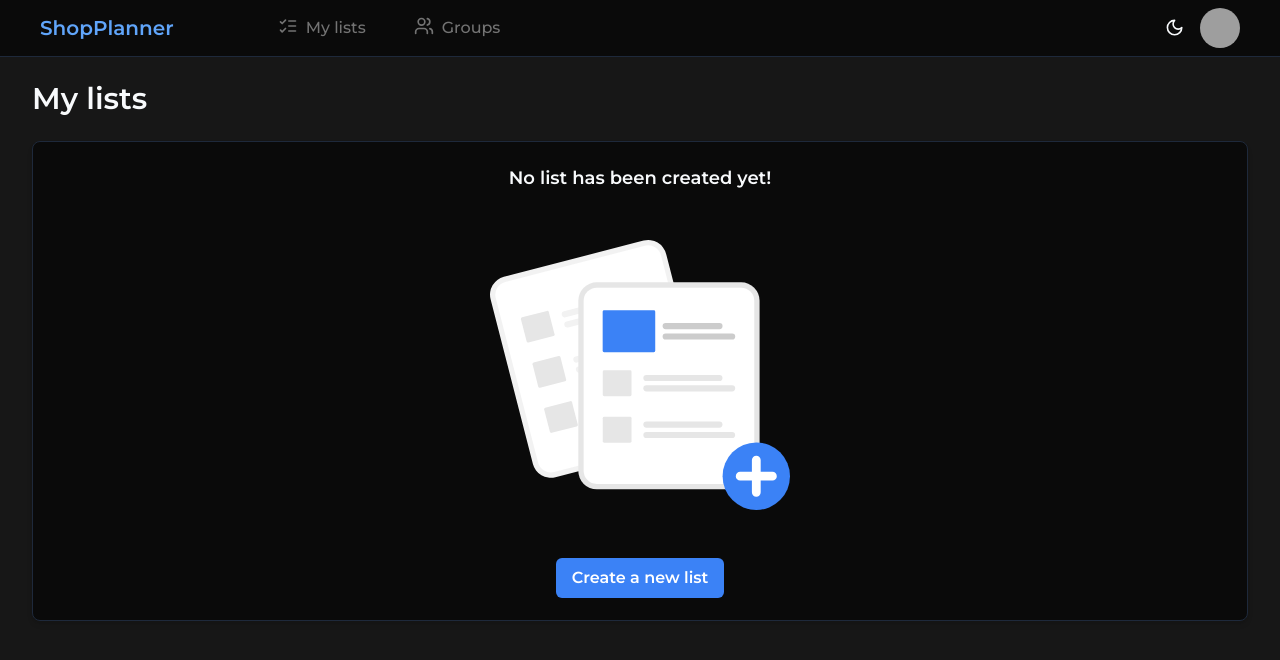
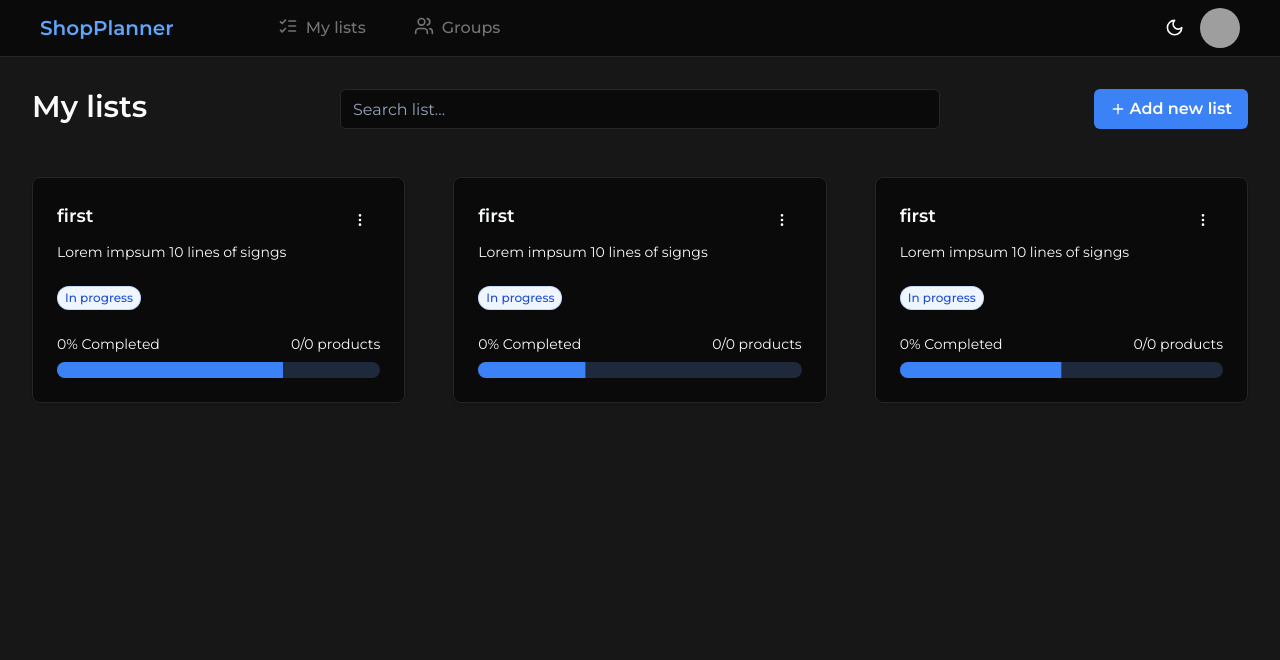
Before and after one commit to Matis121/ShopPlanner, a React (Vite) app in the folder frontend/: page / in a window 1280 px wide. Shown: the top 660 px of the page. Built offline with nearby package versions, Linux system fonts and the light colour scheme; grey boxes are pictures that could not be loaded.

Commit message:
feat: cards components + search bar

```diff
--- a/frontend/src/App.tsx
+++ b/frontend/src/App.tsx
@@ -1,6 +1,5 @@
 import { RouterProvider, createRouter } from "@tanstack/react-router";
 import { routeTree } from "./routeTree.gen";
-import MyLists from "./pages/MyLists";
 
 const router = createRouter({ routeTree });
 
--- /dev/null
+++ b/frontend/src/components/Card.tsx
@@ -0,0 +1,49 @@
+import { Progress } from "@/components/ui/progress";
+import { Button } from "@/components/ui/button";
+import {
+  DropdownMenu,
+  DropdownMenuContent,
+  DropdownMenuItem,
+  DropdownMenuTrigger,
+} from "@/components/ui/dropdown-menu";
+import { LuMoreVertical, LuTrash2 } from "react-icons/lu";
+
+const ListCard = ({ name, description, status, progressBarPercent }: any) => {
+  return (
+    <div className="rounded-lg border shadow group-hover:shadow-xl duration-200 bg-white dark:border-neutral-800 dark:bg-neutral-950 hover:cursor-pointer">
+      <div className="p-6 relative">
+        <DropdownMenu>
+          <DropdownMenuTrigger asChild>
+            <Button
+              variant="ghost"
+              size="sm"
+              className="absolute top-6 right-6"
+            >
+              <LuMoreVertical />
+            </Button>
+          </DropdownMenuTrigger>
+          <DropdownMenuContent className="w-30">
+            <DropdownMenuItem className="flex gap-2 text-red-500 hover:cursor-pointer">
+              <LuTrash2 />
+              Delete
+            </DropdownMenuItem>
+          </DropdownMenuContent>
+        </DropdownMenu>
+        <h2 className="text-lg font-semibold line-clamp-1 pr-10">{name}</h2>
+        <p className="mt-3 text-sm">{description}</p>
+        <span className="mt-6 inline-flex flex-shrink-0 items-center rounded-full px-2 py-1 text-xs font-medium bg-blue-50 text-blue-700 ring-1 ring-inset ring-blue-600/20">
+          {status}
+        </span>
+        <div className="mt-6 space-y-2">
+          <div className="flex justify-between text-sm">
+            <span>0% Completed</span>
+            <span>0/0 products</span>
+          </div>
+          <Progress value={progressBarPercent} />
+        </div>
+      </div>
+    </div>
+  );
+};
+
+export default ListCard;
--- /dev/null
+++ b/frontend/src/components/CardsContainer.tsx
@@ -0,0 +1,9 @@
+const CardsContainer = ({ children }: any) => {
+  return (
+    <div className="w-full grid gap-8 md:gap-12 grid-cols-1 md:grid-cols-2 xl:grid-cols-3">
+      {children}
+    </div>
+  );
+};
+
+export default CardsContainer;
--- a/frontend/src/components/ContentTitle.tsx
+++ b/frontend/src/components/ContentTitle.tsx
@@ -1,11 +1,38 @@
+import { Input } from "@/components/ui/input";
+import { Button } from "@/components/ui/button";
+import { LuPlus } from "react-icons/lu";
+
 interface ContentTitleProps {
   title: string;
+  cardsAmount: number;
 }
 
-const ContentTitle: React.FC<ContentTitleProps> = ({ title }) => {
+const ContentTitle: React.FC<ContentTitleProps> = ({ title, cardsAmount }) => {
+  const DisplaySearch = (cardsAmount: number) => {
+    if (cardsAmount > 0) {
+      return (
+        <>
+          <Input
+            type="text"
+            placeholder="Search list..."
+            className="w-full xl:w-[600px] absolute left-1/2 -translate-x-1/2 top-24 xl:top-auto"
+          />
+          <Button className="flex gap-1">
+            <LuPlus />
+            Add new list
+          </Button>
+        </>
+      );
+    }
+    return null;
+  };
+
   return (
-    <div className="py-6">
+    <div
+      className={`w-full pt-8 xl:pb-12 flex justify-between relative ${cardsAmount > 0 ? "pb-32" : "pb-12"}`}
+    >
       <h2 className="font-semibold text-3xl">{title}</h2>
+      {DisplaySearch(cardsAmount)}
     </div>
   );
 };
--- a/frontend/src/components/EmptyContent.tsx
+++ b/frontend/src/components/EmptyContent.tsx
@@ -10,7 +10,7 @@ interface EmptyContentProps {
 const EmptyContent: React.FC<EmptyContentProps> = ({ paragraph, button }) => {
   return (
     <section className="w-full">
-      <div className="rounded-lg h-[60vh] bg-white dark:bg-neutral-950 w-full flex flex-col items-center justify-center border shadow-md gap-12">
+      <div className="rounded-lg bg-white dark:bg-neutral-950 w-full flex flex-col items-center justify-center border shadow-md gap-12 py-12">
         <p className="font-semibold text-lg">{paragraph}</p>
         <img src={emptyState} alt="empty states" className="w-[300px]" />
         <Button>{button}</Button>
--- a/frontend/src/components/header/Header.tsx
+++ b/frontend/src/components/header/Header.tsx
@@ -11,7 +11,7 @@ const Header = () => {
   };
 
   return (
-    <header className="flex items-center border-b px-10 py-2 bg-white dark:bg-neutral-950 overflow-hidden">
+    <header className="flex items-center border-b px-10 py-2 bg-white dark:bg-neutral-950 dark:border-neutral-800 overflow-hidden">
       <Link to="/">
         <span className=" text-blue-400 font-semibold text-xl">
           ShopPlanner
--- /dev/null
+++ b/frontend/src/components/ui/input.tsx
@@ -0,0 +1,25 @@
+import * as React from "react";
+
+import { cn } from "@/lib/utils";
+
+export interface InputProps
+  extends React.InputHTMLAttributes<HTMLInputElement> {}
+
+const Input = React.forwardRef<HTMLInputElement, InputProps>(
+  ({ className, type, ...props }, ref) => {
+    return (
+      <input
+        type={type}
+        className={cn(
+          "flex h-10 w-full rounded-md border border-input bg-background dark:bg-neutral-950 dark:border-neutral-800 px-3 py-2 text-md ring-offset-background file:border-0 file:bg-transparent file:text-sm file:font-medium placeholder:text-muted-foreground focus-visible:outline-none focus-visible:ring-2 focus-visible:ring-ring focus-visible:ring-offset-2 disabled:cursor-not-allowed disabled:opacity-50",
+          className
+        )}
+        ref={ref}
+        {...props}
+      />
+    );
+  }
+);
+Input.displayName = "Input";
+
+export { Input };
--- a/frontend/src/layout/DefaultLayout.tsx
+++ b/frontend/src/layout/DefaultLayout.tsx
@@ -11,7 +11,7 @@ const DefaultLayout = ({ children }: Props) => {
     <ThemeProvider defaultTheme="dark" storageKey="vite-ui-theme">
       <div className="flex flex-col flex-1 w-full overflow-hidden min-h-screen bg-neutral-50 dark:bg-neutral-900">
         <Header />
-        <main className="flex flex-col items-start w-full container">
+        <main className="flex flex-col items-start w-full container mb-16">
           {children}
         </main>
       </div>
--- a/frontend/src/pages/MyLists.tsx
+++ b/frontend/src/pages/MyLists.tsx
@@ -1,16 +1,38 @@
 import DefaultLayout from "@/layout/DefaultLayout";
 import EmptyContent from "@/components/EmptyContent";
 import ContentTitle from "@/components/ContentTitle";
+import ListCard from "@/components/Card";
+import CardsContainer from "@/components/CardsContainer";
 
 const MyLists = () => {
   return (
     <DefaultLayout>
       <>
-        <ContentTitle title="My lists" />
-        <EmptyContent
+        <ContentTitle title="My lists" cardsAmount={1} />
+        {/* <EmptyContent
           paragraph="No list has been created yet!"
           button="Create a new list"
-        />
+        /> */}
+        <CardsContainer>
+          <ListCard
+            name="first"
+            description="Lorem impsum 10 lines of signgs"
+            status="In progress"
+            progressBarPercent={70}
+          />
+          <ListCard
+            name="first"
+            description="Lorem impsum 10 lines of signgs"
+            status="In progress"
+            progressBarPercent={33}
+          />
+          <ListCard
+            name="first"
+            description="Lorem impsum 10 lines of signgs"
+            status="In progress"
+            progressBarPercent={50}
+          />
+        </CardsContainer>
       </>
     </DefaultLayout>
   );
```
